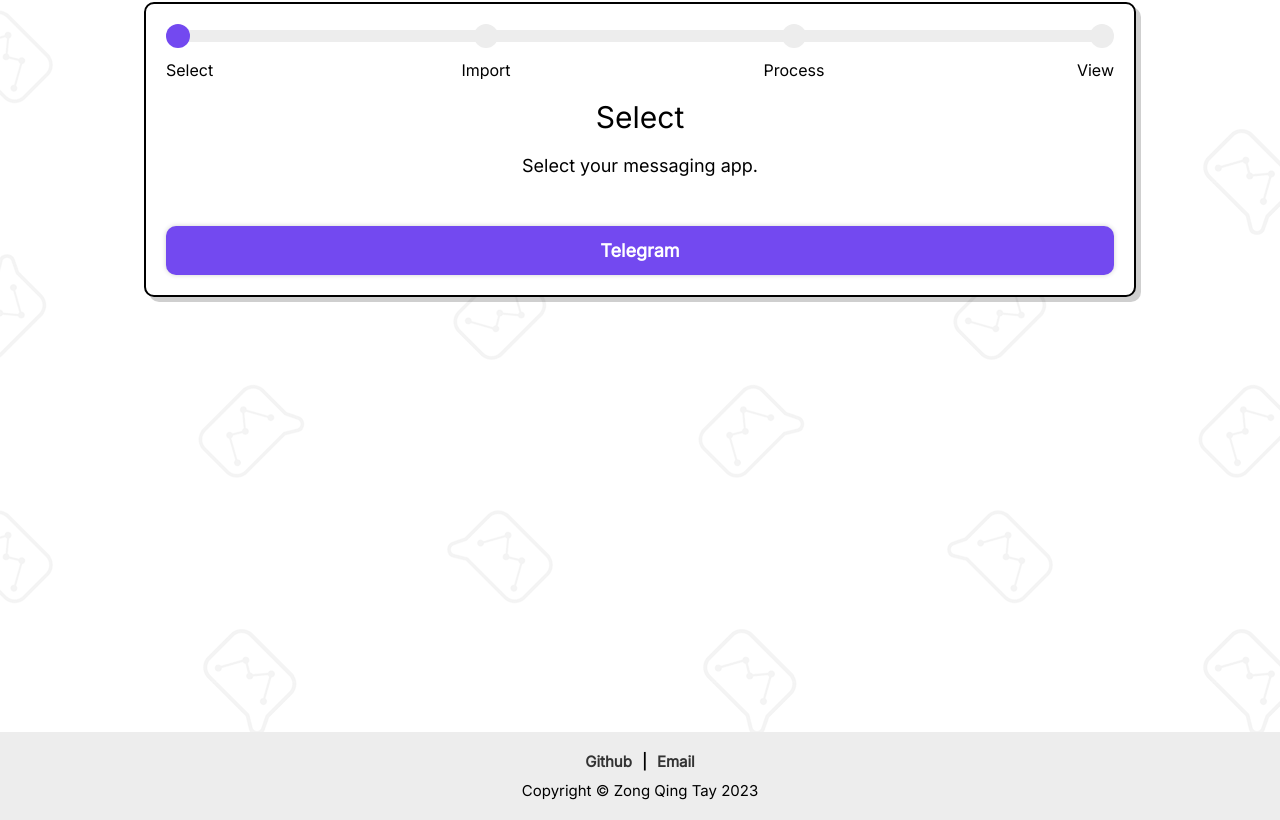
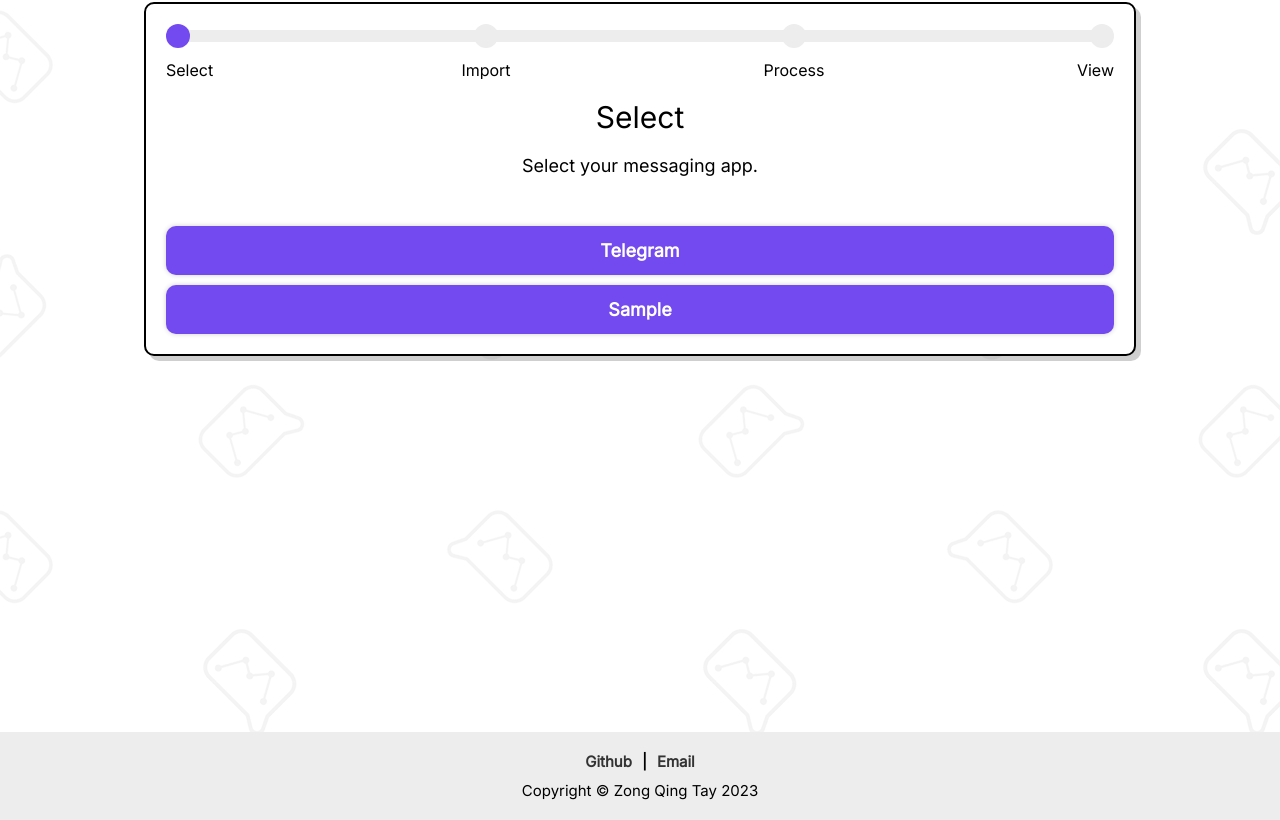
Before and after one commit to zqtay/msgstats, a React (Create React App) app: page / in a window 1280 px wide. Shown: the part 818-1638 px from the top of the page. Built offline with nearby package versions, Linux system fonts and the light colour scheme.

Commit message:
Optimize code for sample data

```diff
--- a/src/components/Start/Start.tsx
+++ b/src/components/Start/Start.tsx
@@ -25,7 +25,6 @@
 const Start = (props: { step: number; setStep: any; setReportData: any; setShowReport: any; }) => {
   const [inputInfo, setInputInfo] = useState<InputInfo>(inputNull);
   const [isUseStopWords, setIsUseStopWords] = useState(false);
-  const [isUseSample, setIsUseSample] = useState(false);
 
   const [setMsgFilesInput, msgData, msgDataStatus, clearMsgDataStatus] = useMsgData();
   const [setSwFileList, stopWords, stopWordsStatus] = useStopWords();
@@ -55,9 +54,9 @@
         <ProgressBar value={step} min={1} max={4} tickValues={[1, 2, 3, 4]} tickLabels={["Select", "Import", "Process", "View"]} tickStyle="circle" />
         {(step === 1) && <Step1 setStep={setStep} info={inputInfo} setInfo={setInputInfo} />}
         {(step === 2) && <Step2 setStep={setStep} info={inputInfo} setInfo={setInputInfo}
-          isUseSW={isUseStopWords} setIsUseSW={setIsUseStopWords} isUseSample={isUseSample} setIsUseSample={setIsUseSample} />}
+          isUseSW={isUseStopWords} setIsUseSW={setIsUseStopWords} />}
         {(step === 3) && <Step3 setStep={setStep} info={inputInfo} setMsgFilesInput={setMsgFilesInput} msgDataStatus={msgDataStatus}
-          setSwFileList={setSwFileList} isUseSample={isUseSample} handleRestart={handleRestart} />}
+          setSwFileList={setSwFileList} handleRestart={handleRestart} />}
         {(step === 4) && <Step4 handleRestart={handleRestart} />}
       </Container>
     </section>
@@ -88,19 +87,35 @@
         setValue={setMsgApp}
         currValue={props.info.msgApp}
         content={<ExportGuide msgApp="telegram" />} />
+      <CollapseButton value="sample" label="Sample" primary wide
+        setValue={setMsgApp}
+        currValue={props.info.msgApp}
+        content={"Preview with sample data."} />
       {/* <CollapseButton value="whatsapp" label="Whatsapp" primary wide
         setValue={setMsgApp}
         currValue={props.input.msgApp}
         content={<ExportGuide msgApp="whatsapp" />} /> */}
       {props.info.msgApp &&
         <div>
-          If your message history (.html) files are ready, please proceed to the next step.
+          {props.info.msgApp === "sample" ?
+            `Please proceed to the next step.` :
+            `If your message history files are ready, please proceed to the next step.`
+          }
         </div>
       }
     </div>
     {props.info.msgApp &&
       <div className={styles["step-nav"]}>
-        <Button primary wide onClick={() => props.setStep(2)}>Next</Button>
+        <Button primary wide onClick={() => {
+          if (props.info.msgApp === "sample") {
+            props.setStep(3);
+          }
+          else {
+            props.setStep(2);
+          }
+        }}>
+          Next
+        </Button>
       </div>
     }
   </>;
@@ -112,23 +127,13 @@
   setInfo: Dispatch<SetStateAction<InputInfo>>;
   isUseSW: boolean;
   setIsUseSW: Dispatch<SetStateAction<boolean>>;
-  isUseSample: boolean;
-  setIsUseSample: Dispatch<SetStateAction<boolean>>;
 }) => {
-  const { setStep, info, setInfo, isUseSW, setIsUseSW, isUseSample, setIsUseSample } = props;
-  useEffect(() => {
-    if (isUseSample) {
-      setInfo((prev: InputInfo) => ({ ...prev, msgFiles: null, swFiles: null }));
-    }
-  }, [isUseSample, setInfo]);
+  const { setStep, info, setInfo, isUseSW, setIsUseSW } = props;
 
   return <>
     <div className={styles["step-title"]}>Import</div>
     <div className={styles["step-subtitle"]}>Select your exported message history files.</div>
     <div className={styles["step-content"]}>
-      <CheckBoxInput id="isUseSampleData" label="Preview with sample data" checked={isUseSample} setChecked={setIsUseSample} />
-      {!isUseSample &&
-        <>
       <div className={styles["justify-between"]}>
         <span>{isUseSW && `Message files`}</span>
         <CheckBoxInput id="isUseStopWords" label="Use stop words" checked={isUseSW} setChecked={setIsUseSW} />
@@ -139,11 +144,9 @@
         {isUseSW && <FileDropInput id="swFileSelect" accept=".txt" multiple
           setFiles={files => setInfo((prev: InputInfo) => ({ ...prev, swFiles: files }))} />}
       </div>
-        </>
-      }
       {(info.msgFiles && info.msgFiles.length > 0) && <p>Click Next to start processing.</p>}
     </div>
-    {((info.msgFiles && info.msgFiles.length > 0) || isUseSample) &&
+    {((info.msgFiles && info.msgFiles.length > 0)) &&
       <div className={styles["step-nav"]}>
         <Button primary wide onClick={() => setStep(3)}>Next</Button>
       </div>
@@ -157,10 +160,9 @@
   setMsgFilesInput: Dispatch<SetStateAction<MsgFilesInput>>;
   msgDataStatus: ParseStatus;
   setSwFileList: Dispatch<SetStateAction<FileList | null>>;
-  isUseSample: boolean;
   handleRestart: () => void;
 }) => {
-  const { setStep, info, setMsgFilesInput, msgDataStatus, setSwFileList, isUseSample, handleRestart } = props;
+  const { setStep, info, setMsgFilesInput, msgDataStatus, setSwFileList, handleRestart } = props;
   const max = (info.msgFiles) ? info.msgFiles.length : 0;
   const getParseProgress = useCallback((): number => {
     const tmpStatus = msgDataStatus.state.split("_");
@@ -176,17 +178,17 @@
 
   useEffect(() => {
     if (info.msgApp) {
-      if (isUseSample) {
-        setMsgFilesInput({ app: info.msgApp, fileList: null, useSample: true });
+      if (info.msgApp === "sample") {
+        setMsgFilesInput({ app: info.msgApp, fileList: null });
       }
       else if (info.msgFiles) {
-        setMsgFilesInput({ app: info.msgApp, fileList: info.msgFiles, useSample: false });
+        setMsgFilesInput({ app: info.msgApp, fileList: info.msgFiles });
         if (info.swFiles) {
           setSwFileList(info.swFiles);
         }
       }
     }
-  }, [info, setMsgFilesInput, setSwFileList, isUseSample]);
+  }, [info, setMsgFilesInput, setSwFileList]);
 
   useEffect(() => {
     if (msgDataStatus.state === "success") {
@@ -200,7 +202,8 @@
       {msgDataStatus.state === "success" ? "Process complete." : "Processing ..."}
     </div>
     <div className={styles["step-content"]}>
-      {(msgDataStatus.state.split("_")[0] === "parse" || msgDataStatus.state === "success") &&
+      {(info.msgApp !== "sample") &&
+        (msgDataStatus.state.split("_")[0] === "parse" || msgDataStatus.state === "success") &&
         <ProgressBar value={getParseProgress()} max={max} />
       }
       {msgDataStatus.error &&
--- a/src/feature/message-stats/MsgData.ts
+++ b/src/feature/message-stats/MsgData.ts
@@ -73,6 +73,9 @@
       case "telegram":
         appName = "Telegram";
         break;
+      case "sample":
+        appName = "Sample";
+        break;
     }
     return appName;
   }
--- a/src/feature/message-stats/SampleData.ts
+++ b/src/feature/message-stats/SampleData.ts
@@ -29,7 +29,7 @@
       do {
         // Is generated word already exist
         const newWord = this.genWord(this.MAX_WORD_LEN);
-        isWordExist = wordList.some(v => (v.word === newWord))
+        isWordExist = wordList.some(v => (v.word === newWord));
         word = newWord;
       } while (isWordExist);
       wordList.push({ word: word, freq: Math.random() });
@@ -95,9 +95,8 @@
     return texts;
   };
 
-  public static generate = (app: string, textsLen: number = 1000): string => {
+  public static generate = (textsLen: number = 1000): string => {
     let msgDataText: string = "";
-    if (app === "telegram") {
     const texts = this.genTexts(textsLen);
     const datePeriod = this.dateEnd - this.dateStart;
     let freq: number;
@@ -116,8 +115,7 @@
       dateString = `${date[2]}.${date[1]}.${date[0]} ${dateString}`;
       return `${dateString},${user},${text}`;
     });
-      msgDataText = `app=${app}\nmsgTarget=${this.userList[1]}\n${data.join("\n")}`;
-    }
+    msgDataText = `app=sample\nmsgTarget=${this.userList[1]}\n${data.join("\n")}`;
     return msgDataText;
   };
 }
--- a/src/feature/message-stats/hooks/useMsgData.ts
+++ b/src/feature/message-stats/hooks/useMsgData.ts
@@ -6,7 +6,6 @@
 export type MsgFilesInput = {
   app: string;
   fileList: FileList | null;
-  useSample: boolean;
 };
 
 const statusDefault = { state: "", error: "" };
@@ -17,7 +16,7 @@
   ParseStatus,
   () => void,
 ] => {
-  const [msgFilesInput, setMsgFilesInput] = useState<MsgFilesInput>({ app: "", fileList: null, useSample: false });
+  const [msgFilesInput, setMsgFilesInput] = useState<MsgFilesInput>({ app: "", fileList: null });
   const [msgData, setMsgData] = useState<MsgData | null>(null);
   const [status, setStatus] = useState<ParseStatus>(statusDefault);
 
@@ -39,14 +38,21 @@
       return;
     }
 
+    if (msgFilesInput.app !== "sample") {
+      if (msgFilesInput.fileList === null || msgFilesInput.fileList.length === 0) {
+        setMsgData(null);
+        setParseError("no_file");
+        return;
+      }
+    }
     setParseState("parse_start");
 
     try {
-      if (msgFilesInput.app === "telegram") {
-        if (msgFilesInput.useSample) {
-          msgDataText = SampleData.generate(msgFilesInput.app);
-        }
-        else if (msgFilesInput.fileList) {
+      if (msgFilesInput.app === "sample") {
+          msgDataText = SampleData.generate();
+      }
+      else if (msgFilesInput.app === "telegram") {
+        if (msgFilesInput.fileList) {
           msgDataText = await Parser.parseTelegramMsg(msgFilesInput.fileList, setParseState);
         }
         else {
```
Lines whose indentation alone changed are shown as unchanged.
